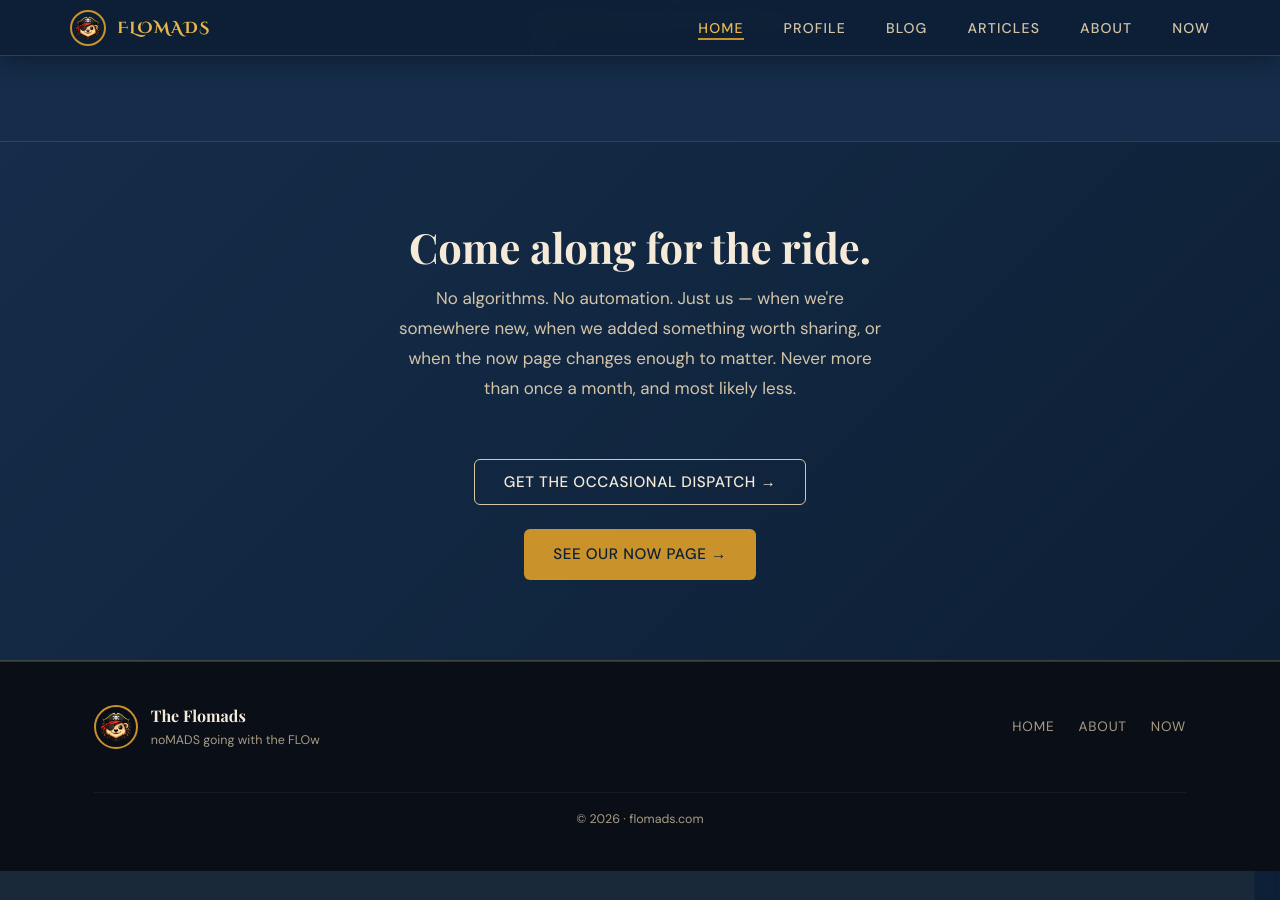
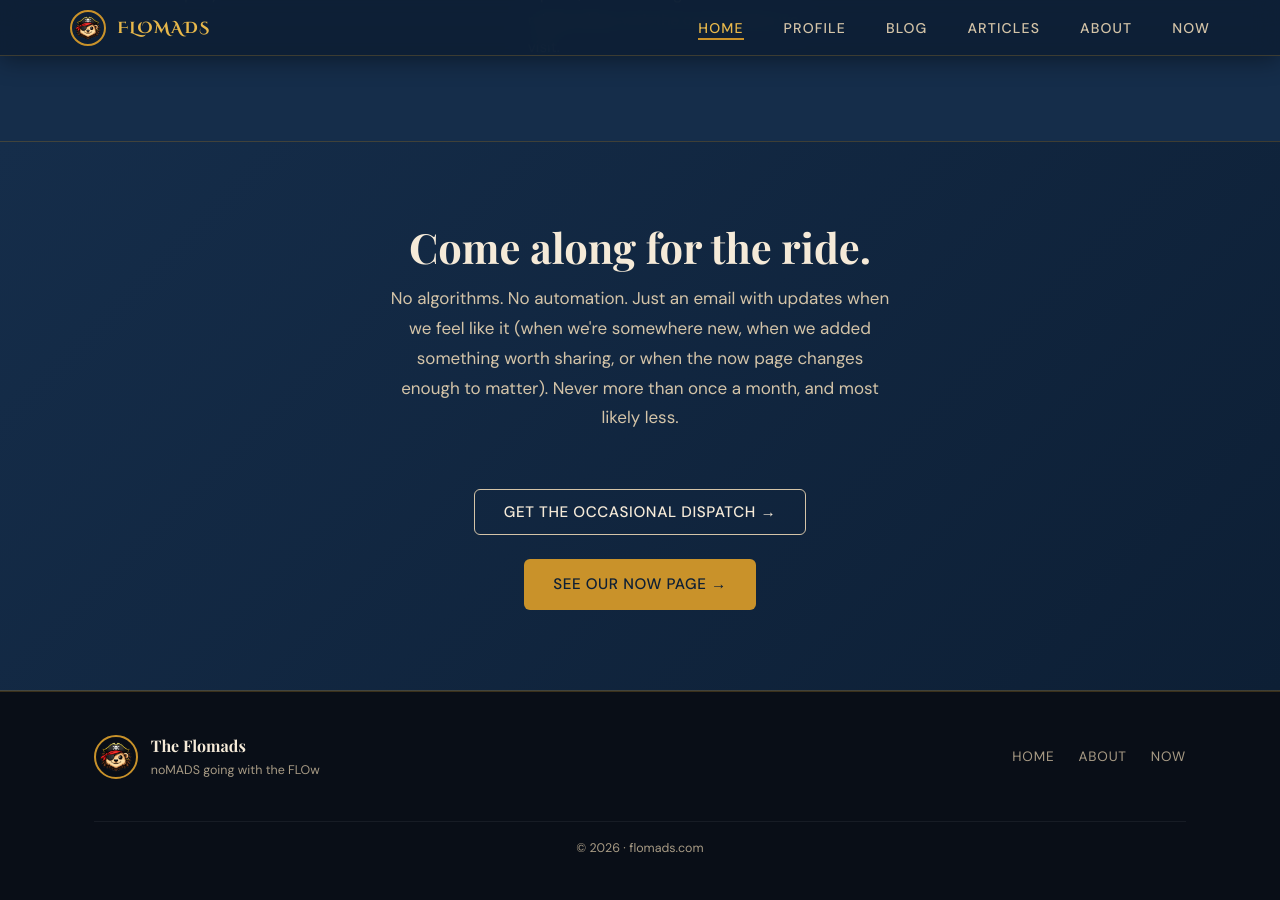
Before and after one commit to Synergy-UpLink/flomads, a Jekyll site: the page built from index.html, in a window 1280 px wide and 900 px high, scrolled down 5384 px. Built offline with Jekyll 4.4.1, drawn with Linux system fonts in a browser that asks for light colours; some web fonts are replaced; before the commit the page ends 6255 px from its top, so only the background shows below that.

Commit message:
sits, head, newsletter, and collection layout done

```diff
--- a/_includes/head.html
+++ b/_includes/head.html
@@ -1,6 +1,6 @@
 <meta charset="UTF-8" />
 <meta name="viewport" content="width=device-width, initial-scale=1.0" />
-<title>{% if page.title %}{{ page.title }} — {{ site.title }}{% else %}{{ site.title }} — {{ site.tagline }}{% endif %}</title>
+<title>{% if page.title %}{{ page.title }} | {{ site.title }}{% else %}{{ site.title }} | {{ site.tagline }}{% endif %}</title>
 <meta name="description" content="{% if page.description %}{{ page.description }}{% else %}{{ site.description }}{% endif %}" />
 
 <!-- Fonts -->
--- a/_includes/newsletter.html
+++ b/_includes/newsletter.html
@@ -1,7 +1,7 @@
 <section class="cta-banner">
   <div class="container center">
     <h2>Come along for the ride.</h2>
-    <p>No algorithms. No automation. Just us — when we're somewhere new, when we added something worth sharing, or when the now page changes enough to matter. Never more than once a month, and most likely less.</p>
+    <p>No algorithms. No automation. Just an email with updates when we feel like it (when we're somewhere new, when we added something worth sharing, or when the now page changes enough to matter). Never more than once a month, and most likely less.</p>
 
     <button class="btn btn-ghost cta-toggle" id="newsletter-toggle" aria-expanded="false" aria-controls="newsletter-form-wrap">
       Get the occasional dispatch →
--- a/_layouts/collection.html
+++ b/_layouts/collection.html
@@ -92,7 +92,7 @@ layout: default
     </div>
 
     {% if all_posts.size == 0 %}
-    <p class="collection-empty">{{ page.collection_empty | default: 'Nothing here yet — check back soon.' }}</p>
+    <p class="collection-empty">{{ page.collection_empty | default: 'Nothing here yet. Check back soon.' }}</p>
     {% endif %}
 
     <p class="collection-empty collection-no-match is-hidden" id="collection-no-match">
```
Also changed, not shown: _data/sits.yml (+9 -10 lines).
